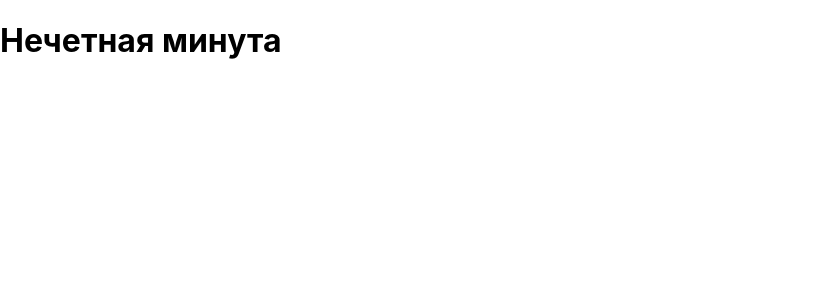
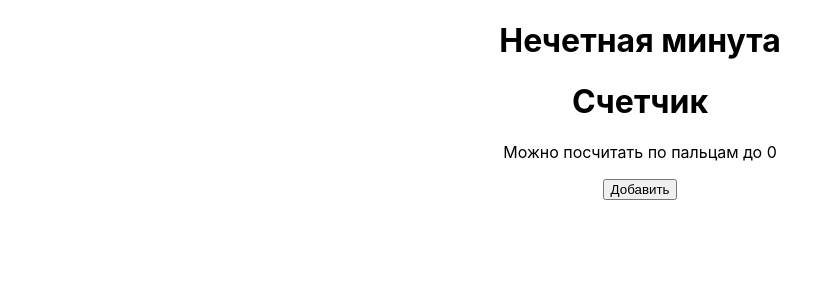
Before and after one commit to Maxim-Filimonov/exercises, a React (Create React App) app: page / in a window 1280 px wide. Shown: the top 300 px of the page, without its empty margins (0-840 px from the left). Built offline with nearby package versions, Linux system fonts and the light colour scheme.

Commit message:
1.2 класс компонент вместо хуков и заглушка для практики

```diff
--- a/src/App.js
+++ b/src/App.js
@@ -1,7 +1,14 @@
+import React from "react";
 function App() {
   const minutes = new Date().getMinutes();
   const isEven = minutes % 2 === 0;
-  return <MinuteDisplay isEven={isEven} />;
+
+  return (
+    <>
+      <MinuteDisplay isEven={isEven} />
+      <FingerCounter />
+    </>
+  );
 }
 
 function MinuteDisplay(props) {
@@ -12,4 +19,34 @@ function MinuteDisplay(props) {
   }
 }
 
+class FingerCounter extends React.Component {
+  constructor(props) {
+    super(props);
+    this.state = { count: 0 };
+  }
+
+  handleIncrement() {
+    this.setState(({ count }) => ({
+      count: count + 1,
+    }));
+  }
+
+  render() {
+    let counter;
+    if (this.state.count <= 10) {
+      counter = <span>Можно посчитать по пальцам до {this.state.count}</span>;
+    } else {
+      counter = null;
+    }
+    return (
+      <>
+        <h1>Счетчик</h1>
+        <p>{counter}</p>
+        {/* ЗДЕСЬ нужно отобразить кнопку сбросить счетчик ТОЛЬКО когда счетчик больше 10 */}
+        <button onClick={() => this.handleIncrement()}>Добавить</button>
+      </>
+    );
+  }
+}
+
 export default App;
--- a/src/index.css
+++ b/src/index.css
@@ -5,6 +5,7 @@ body {
     sans-serif;
   -webkit-font-smoothing: antialiased;
   -moz-osx-font-smoothing: grayscale;
+  text-align: center;
 }
 
 code {
```
